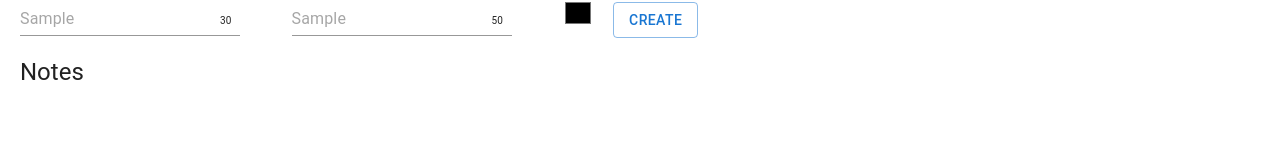
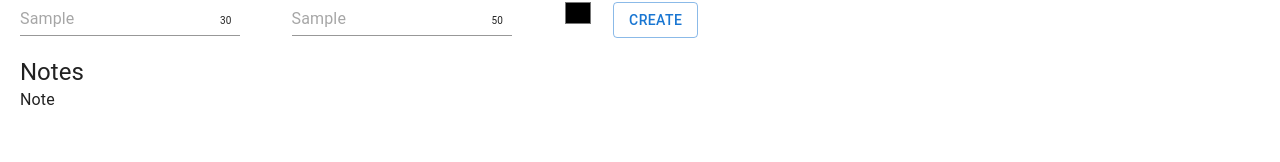
Before and after one commit to SujeetMainali/My-project, a React (Vite) app: page / in a window 1280 px wide. Both pictures are taken after typing "Sample", "Sample" into the empty fields and a click on the button "CREATE". Shown: the part 138-300 px from the top of the page. Built offline with nearby package versions, Linux system fonts and the light colour scheme.

Commit message:
component changes

```diff
--- /dev/null
+++ b/src/ui/organisms/Note.tsx
@@ -0,0 +1,11 @@
+import { NoteObject } from "../../interface/Interface";
+
+interface INoteProp {
+    note: NoteObject
+}
+
+const Note: React.FC<INoteProp> = ({note}) => {
+  return <div>Note</div>;
+};
+
+export default Note;
--- a/src/ui/organisms/Notes.tsx
+++ b/src/ui/organisms/Notes.tsx
@@ -1,14 +1,26 @@
 import { Box, Typography } from "@mui/material";
+import { NoteObject } from "../../interface/Interface";
+import Note from "./Note";
 
-const Notes = () => {
+interface INoteProps {
+  notes: NoteObject[];
+}
+
+const Notes: React.FC<INoteProps> = ({ notes }) => {
   return (
     <>
- <Box>
-  <Typography variant="h5">Notes</Typography>
-  <Box></Box>
- </Box>
+      <Box>
+        <Typography variant="h5">Notes</Typography>
+        <Box>
+          {
+            notes.map(note=>(
+              <Note note = {note} />
+            ))
+          }
+        </Box>
+      </Box>
     </>
-  )
+  );
 };
 
 export default Notes;
--- a/src/ui/pages/HomePage.tsx
+++ b/src/ui/pages/HomePage.tsx
@@ -16,7 +16,7 @@ import { NoteObject } from "../../interface/Interface";
       <NavBar />
       <Box style={{ padding: 20 }}>
         <Inputs addNotes={addNotes} />
-        <Notes />
+        <Notes notes = {notes} />
       </Box>
     </>
   );
```
